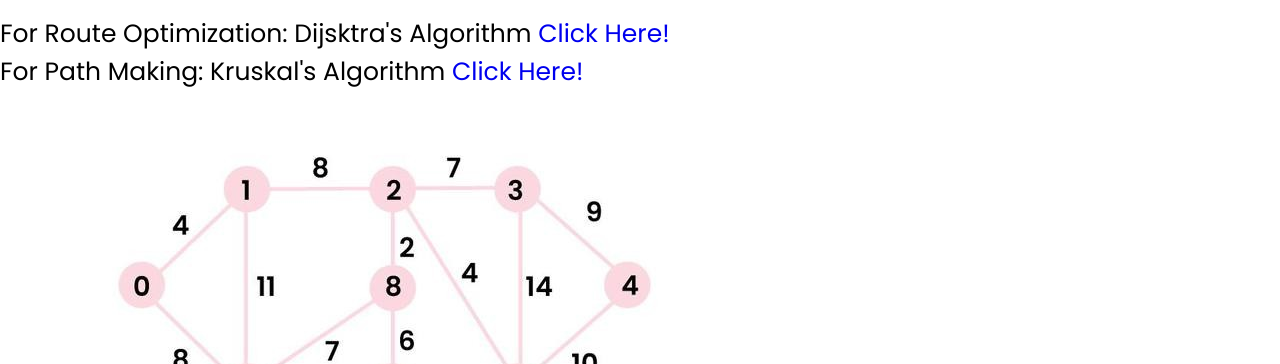
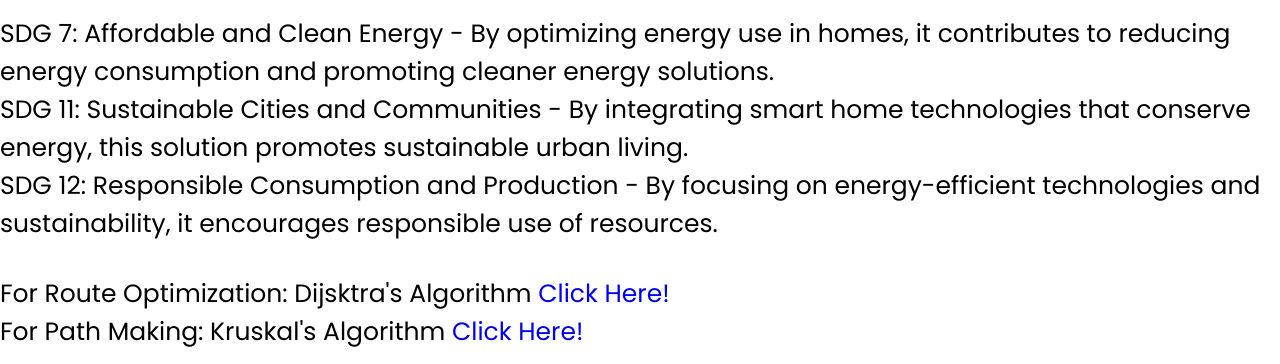
Before and after one commit to praman2025/portfolio.github.io, a plain HTML site: page htmls/business1.html in a window 1280 px wide. Shown: the part 356-720 px from the top of the page. Drawn offline with Linux system fonts and the light colour scheme.

Commit message:
Update business1.html

```diff
--- a/htmls/business1.html
+++ b/htmls/business1.html
@@ -21,6 +21,9 @@
             For Locating Parking Spot Availability. Hash will help in efficient storage and retrieval of which parking spots are in use and which are empty to redirect people to the correct parking spots.
         </p1>
         <br><br>
+        <p1>SDG 7: Affordable and Clean Energy - By optimizing energy use in homes, it contributes to reducing energy consumption and promoting cleaner energy solutions.<br>
+SDG 11: Sustainable Cities and Communities - By integrating smart home technologies that conserve energy, this solution promotes sustainable urban living.<br>
+SDG 12: Responsible Consumption and Production - By focusing on energy-efficient technologies and sustainability, it encourages responsible use of resources.<br></p1><br><br>
         <p1>For Route Optimization: Dijsktra's Algorithm <a href="https://github.com/praman2025/portfolio.github.io/blob/main/codes/Dijsktra">Click Here!</a></p1><br>
         <p1>For Path Making: Kruskal's Algorithm <a href="https://github.com/praman2025/portfolio.github.io/blob/main/codes/Kruskal">Click Here!</a> </p1><br>
     </div><br>
```
